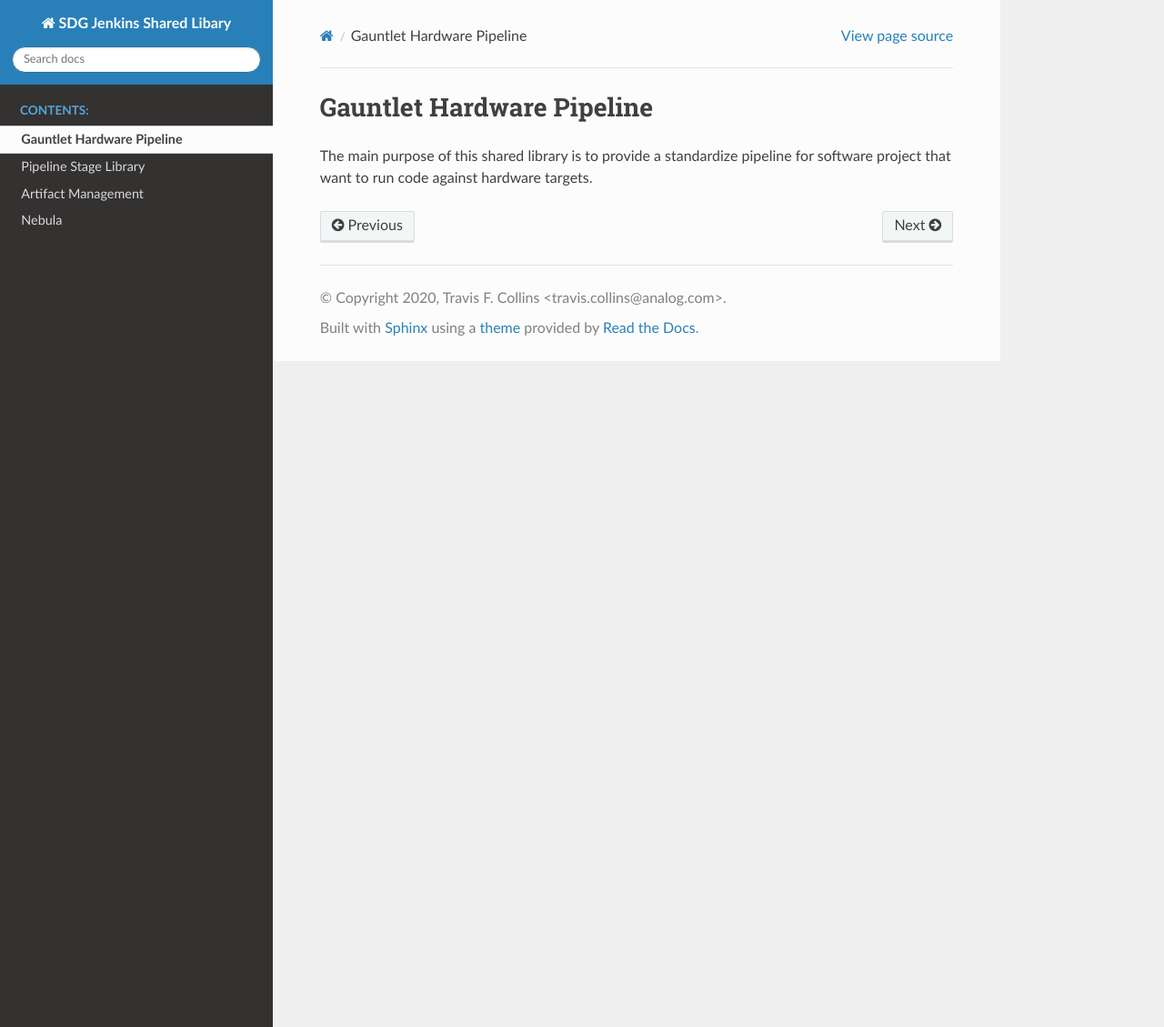
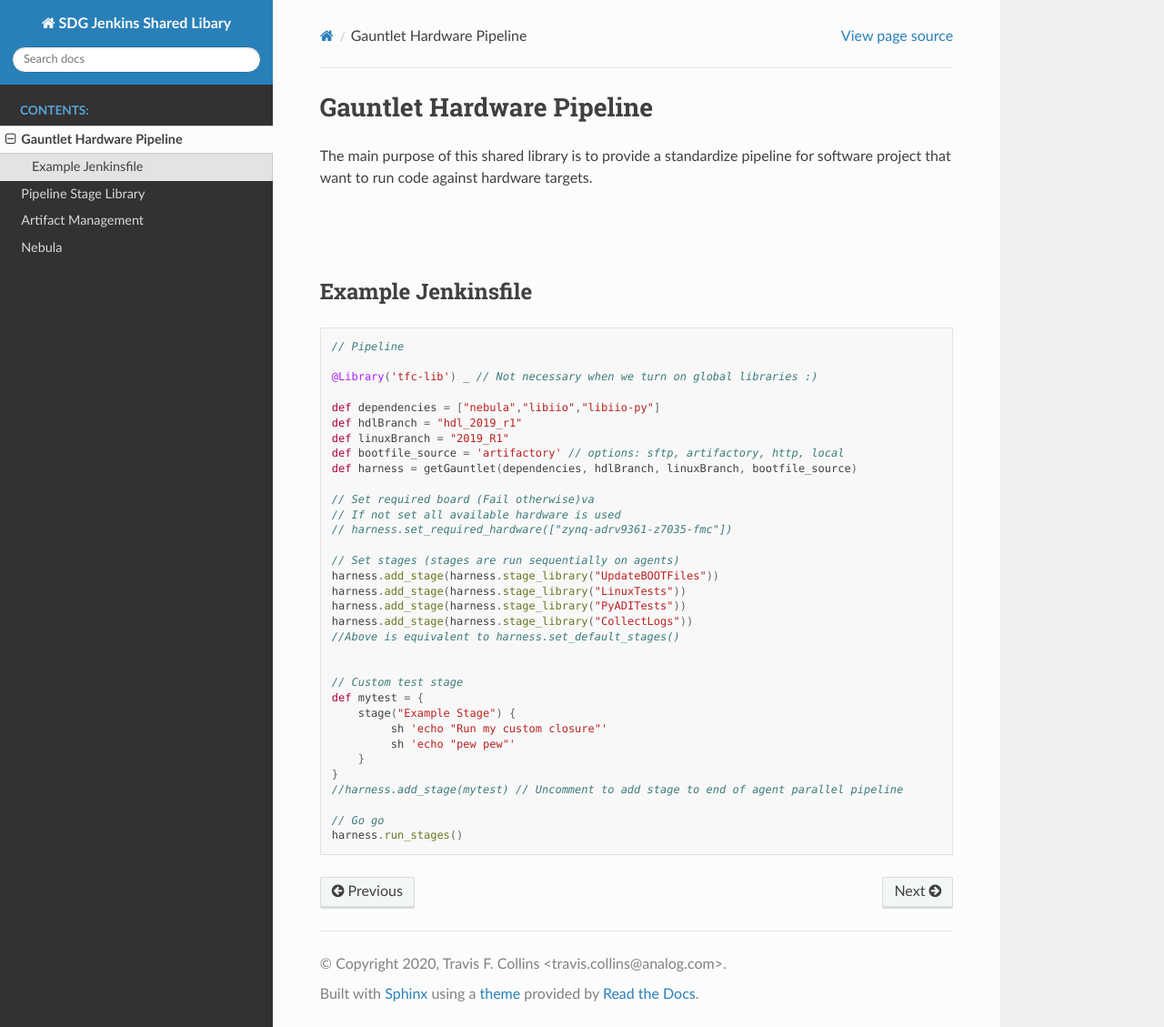
Before and after one commit to tfcollins/jenkins-shared-library, a Sphinx documentation site: the page built from doc/source/pipeline.rst, in a window 1280 px wide and 1129 px high. Shown: the whole window at 91% size. Built offline with Sphinx 7.4.7 and the Read the Docs theme 2.0.0, drawn with Linux system fonts in a browser that asks for light colours.

Commit message:
Add pipeline example to doc
Signed-off-by: Travis F. Collins <travis.collins@analog.com>

```diff
--- a/doc/source/pipeline.rst
+++ b/doc/source/pipeline.rst
@@ -4,3 +4,46 @@ Gauntlet Hardware Pipeline
 The main purpose of this shared library is to provide a standardize pipeline for software project that want to run code against hardware targets.
 
 .. graphviz:: pipeline_ex.dot
+
+
+|
+|
+
+Example Jenkinsfile
+-------------------
+
+.. code:: groovy
+
+        // Pipeline
+
+        @Library('tfc-lib') _ // Not necessary when we turn on global libraries :)
+
+        def dependencies = ["nebula","libiio","libiio-py"]
+        def hdlBranch = "hdl_2019_r1"
+        def linuxBranch = "2019_R1"
+        def bootfile_source = 'artifactory' // options: sftp, artifactory, http, local
+        def harness = getGauntlet(dependencies, hdlBranch, linuxBranch, bootfile_source)
+
+        // Set required board (Fail otherwise)va
+        // If not set all available hardware is used
+        // harness.set_required_hardware(["zynq-adrv9361-z7035-fmc"])
+
+        // Set stages (stages are run sequentially on agents)
+        harness.add_stage(harness.stage_library("UpdateBOOTFiles"))
+        harness.add_stage(harness.stage_library("LinuxTests"))
+        harness.add_stage(harness.stage_library("PyADITests"))
+        harness.add_stage(harness.stage_library("CollectLogs"))
+        //Above is equivalent to harness.set_default_stages()
+
+
+        // Custom test stage
+        def mytest = {
+            stage("Example Stage") {
+                 sh 'echo "Run my custom closure"'
+                 sh 'echo "pew pew"'
+            }
+        }
+        //harness.add_stage(mytest) // Uncomment to add stage to end of agent parallel pipeline
+
+        // Go go
+        harness.run_stages()
```
